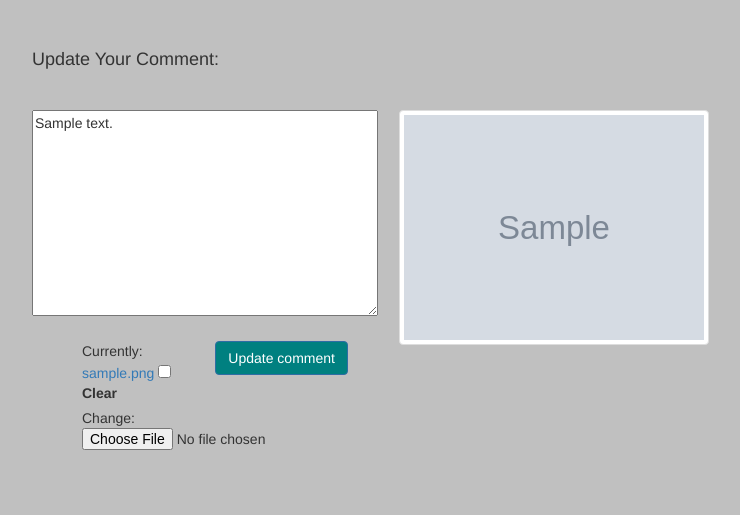
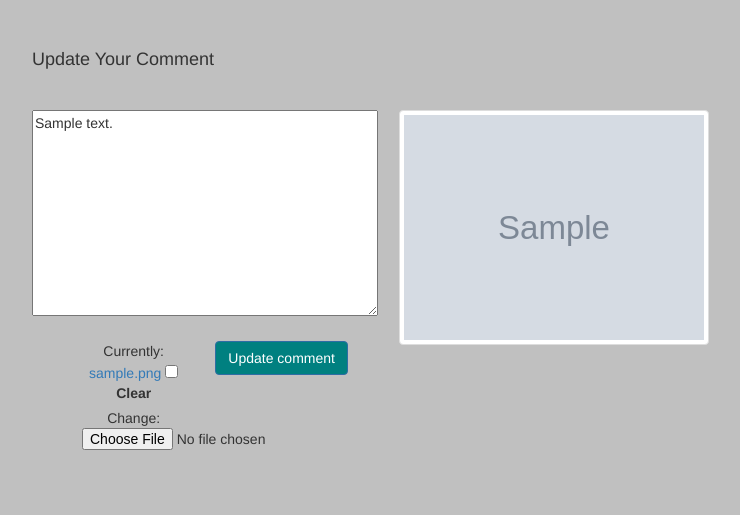
Before and after one commit to pykafe/tweetytimor, a Django app: page /tweety/tweety_update/1/ in a window 1280 px wide. Shown: the part 65-580 px from the top of the page, without its empty margins (73-813 px from the left). Run offline with Django 3.2, Linux system fonts and the light colour scheme; a user stored in the database is signed in; tables that the repository leaves empty hold one stand-in row (values such as "Sample post"); grey boxes marked "Sample" are stand-in pictures; some libraries are stand-ins or nearby versions.

Commit message:
change css

```diff
--- a/tweetytimor/tweety/static/css/tweety.css
+++ b/tweetytimor/tweety/static/css/tweety.css
@@ -83,6 +83,7 @@ a {
 form {
     display: block;
     margin-top: 0em;
+	text-align: -webkit-center;
 }
 
 #center-form-reset-passworld {
--- a/tweetytimor/tweety/templates/tweety/tweety_comment.html
+++ b/tweetytimor/tweety/templates/tweety/tweety_comment.html
@@ -37,7 +37,6 @@
                                     {% else %} Tweets {% endif %}
                                 </h4>
                                 <ul>
-                                    <blockquote>
 									{% for tweet in tweets %}
 										<li class="tweet">
 											{% if tweet.photo %}
@@ -50,7 +49,6 @@
 											<a href="{% url 'tweety_update' tweet.pk %}" class="btn btn-primary">Update</a>
 											<a href="{% url 'tweety_delete' tweet.pk %}" class="btn btn-danger">Delete</a>
 									{% endfor %}
-                                    </blockquote>
                                 </ul>
                             </div>
                     </div>
--- a/tweetytimor/tweety/templates/tweety/tweety_update.html
+++ b/tweetytimor/tweety/templates/tweety/tweety_update.html
@@ -9,7 +9,7 @@
     <div class="container">
     <div class="row">
         <div class="col-md-4">
-            <h4>Update Your Comment:</h4>
+            <h4>Update Your Comment</h4>
         </div>
     </div>
         <div class="row">
```
Lines whose indentation alone changed are shown as unchanged.
